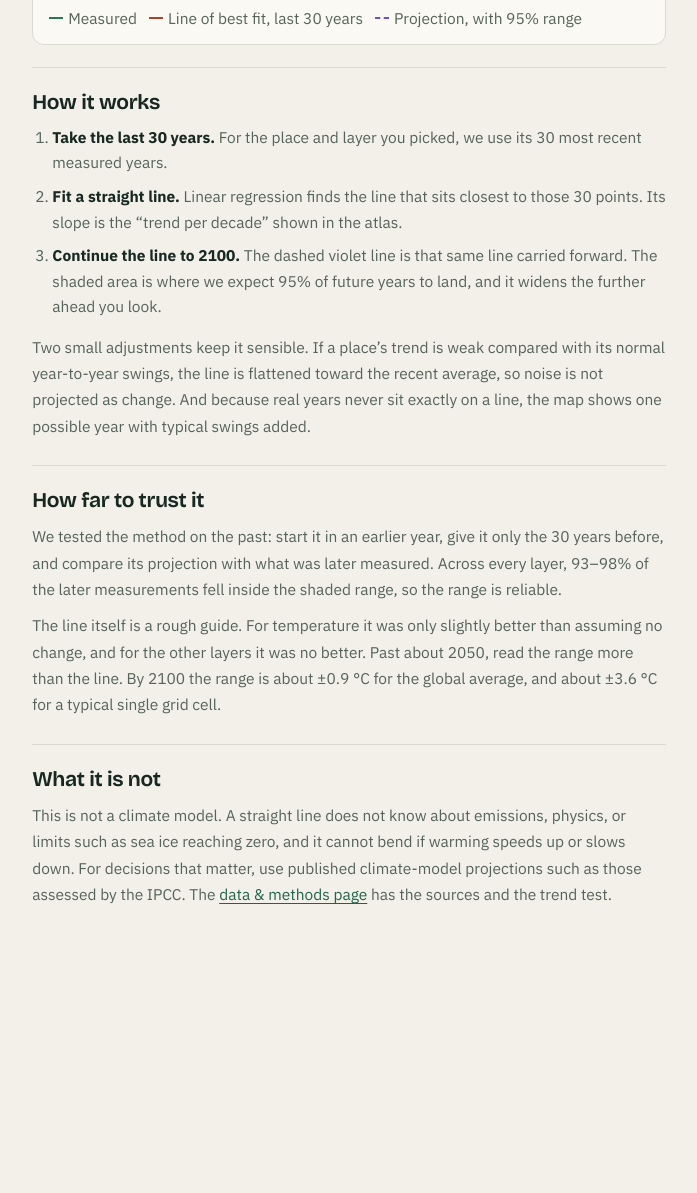
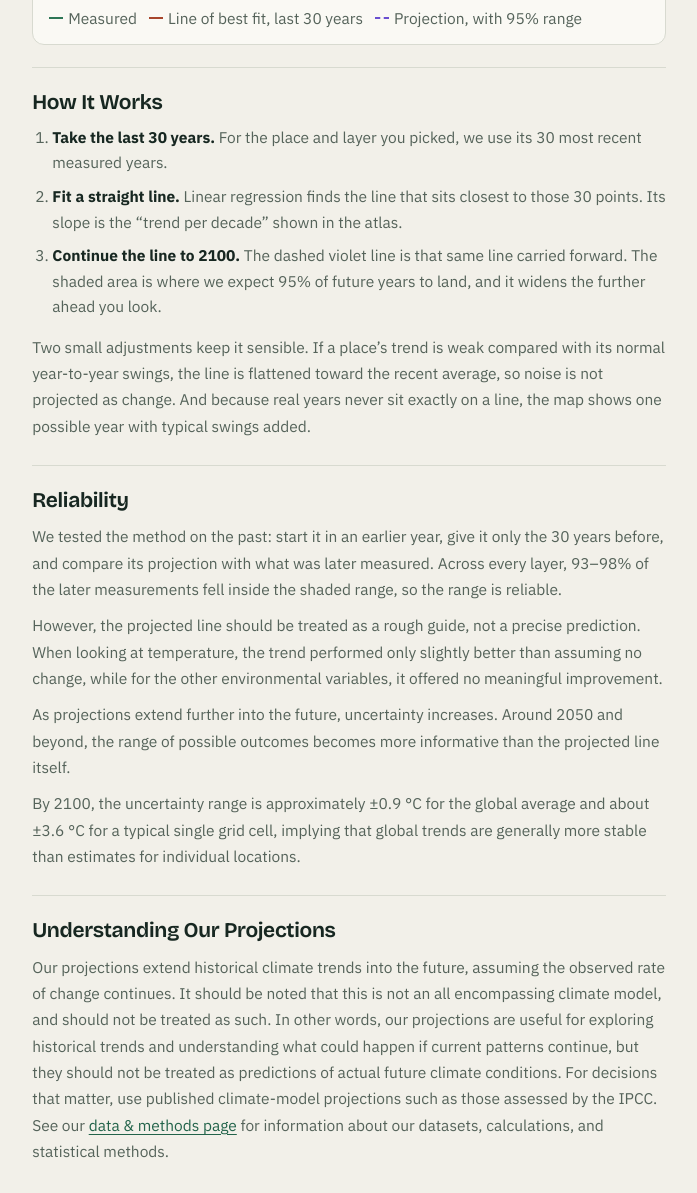
Before and after one commit to advayc/space-apps, a plain HTML site: page dist/projections/index.html in a window 1280 px wide. Shown: the part 588-1781 px from the top of the page, without its empty margins (291-988 px from the left). Before the commit the page ends 1569 px from the top, so only its background shows below. Drawn offline with nearby package versions, Linux system fonts and the light colour scheme.

Commit message:
Update section headings and improve text clarity

```diff
--- a/dist/projections/index.html
+++ b/dist/projections/index.html
@@ -51,7 +51,7 @@
     </figure>
 
     <section>
-      <h2>How it works</h2>
+      <h2>How It Works</h2>
       <ol class="steps-list">
         <li><b>Take the last 30 years.</b> For the place and layer you picked, we use its 30 most recent measured years.</li>
         <li><b>Fit a straight line.</b> Linear regression finds the line that sits closest to those 30 points. Its slope is the “trend per decade” shown in the atlas.</li>
@@ -61,14 +61,16 @@
     </section>
 
     <section>
-      <h2>How far to trust it</h2>
+      <h2>Reliability</h2>
       <p>We tested the method on the past: start it in an earlier year, give it only the 30 years before, and compare its projection with what was later measured. Across every layer, 93–98% of the later measurements fell inside the shaded range, so the range is reliable.</p>
-      <p>The line itself is a rough guide. For temperature it was only slightly better than assuming no change, and for the other layers it was no better. Past about 2050, read the range more than the line. By 2100 the range is about <span id="proj-global-range">±0.9</span> °C for the global average, and about ±3.6 °C for a typical single grid cell.</p>
+      <p>However, the projected line should be treated as a rough guide, not a precise prediction. When looking at temperature, the trend performed only slightly better than assuming no change, while for the other environmental variables, it offered no meaningful improvement.</p>
+      <p>As projections extend further into the future, uncertainty increases. Around 2050 and beyond, the range of possible outcomes becomes more informative than the projected line itself.</p>
+      <p>By 2100, the uncertainty range is approximately <span id="proj-global-range">±0.9</span> °C for the global average and about ±3.6 °C for a typical single grid cell, implying that global trends are generally more stable than estimates for individual locations.</p>
     </section>
 
     <section>
-      <h2>What it is not</h2>
-      <p>This is not a climate model. A straight line does not know about emissions, physics, or limits such as sea ice reaching zero, and it cannot bend if warming speeds up or slows down. For decisions that matter, use published climate-model projections such as those assessed by the IPCC. The <a href="../data-and-methods/">data &amp; methods page</a> has the sources and the trend test.</p>
+      <h2>Understanding Our Projections</h2>
+      <p>Our projections extend historical climate trends into the future, assuming the observed rate of change continues. It should be noted that this is not an all encompassing climate model, and should not be treated as such. In other words, our projections are useful for exploring historical trends and understanding what could happen if current patterns continue, but they should not be treated as predictions of actual future climate conditions. For decisions that matter, use published climate-model projections such as those assessed by the IPCC. See our <a href="../data-and-methods/">data &amp; methods page</a> for information about our datasets, calculations, and statistical methods.</p>
     </section>
   </article>
 </main>
```
